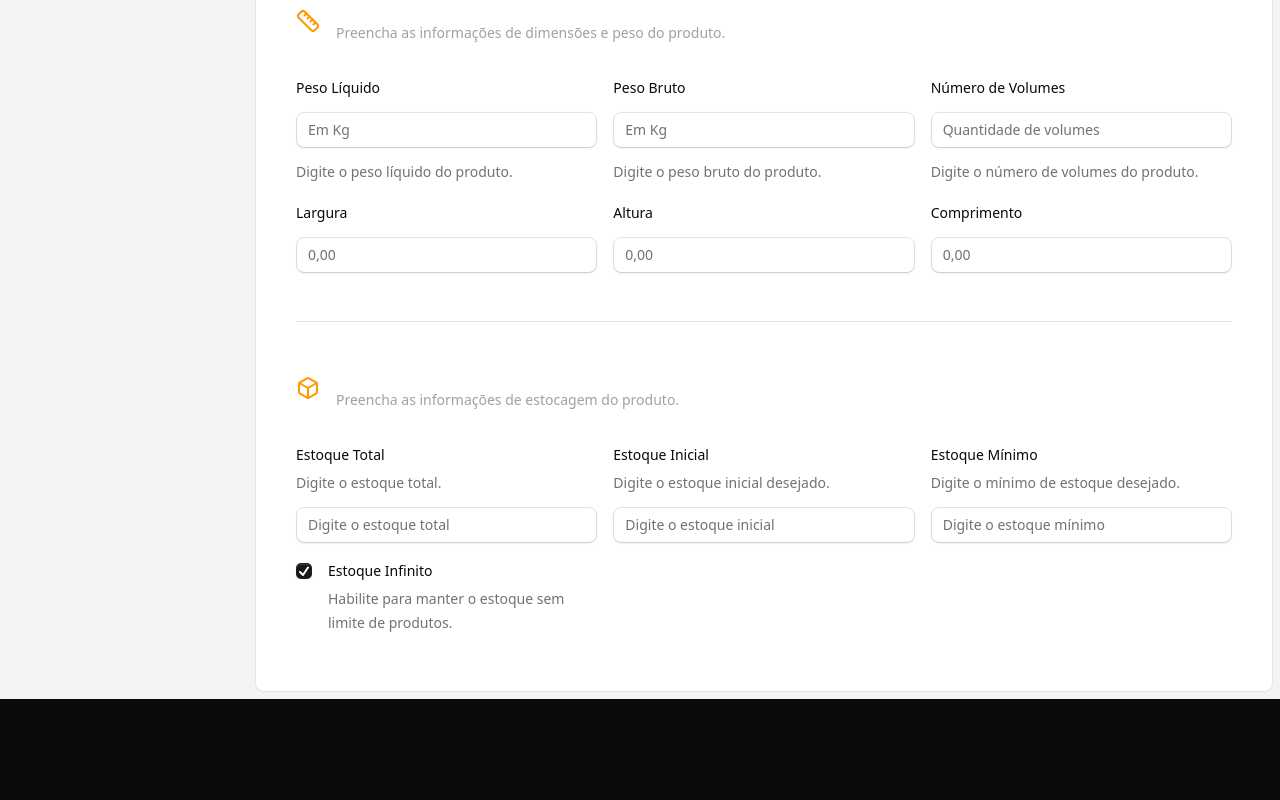
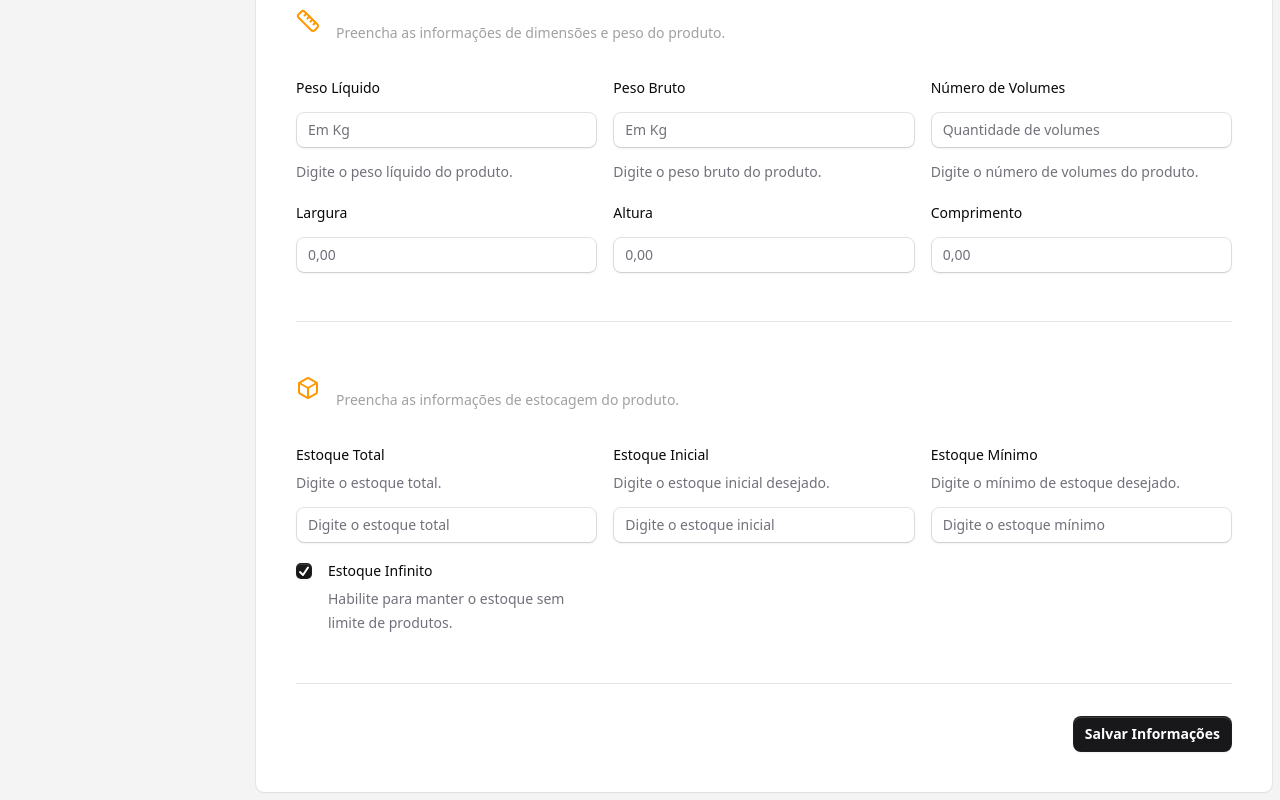
Before and after one commit to pabloalves01/gastro-flow, a React (Vite) app in the folder frontend/: page /produto/novo in a window 1280 px wide. Shown: the part 863-1663 px from the top of the page. Before the commit the page ends 1562 px from the top, so only its background shows below. Built offline with nearby package versions, Linux system fonts and the light colour scheme.

Commit message:
Adicionado botao para salvar produto

```diff
--- a/frontend/src/pages/produtos/new-product.tsx
+++ b/frontend/src/pages/produtos/new-product.tsx
@@ -2,20 +2,14 @@ import { useState } from "react";
 import Tabs from "../../components/custom/tabs/tabs";
 import SectionText from "../../components/text/section-text";
 import { Select } from "../../components/ui/catalyst/select";
-
-import {
-  Description,
-  Field,
-  Fieldset,
-  Label,
-} from "../../components/ui/catalyst/fieldset";
+import { Description, Field, Fieldset, Label } from "../../components/ui/catalyst/fieldset";
 import { Input } from "../../components/ui/catalyst/input";
 import { Checkbox, CheckboxField, CheckboxGroup } from "../../components/ui/catalyst/checkbox";
 import { Box, Image, Package, Plus, Ruler, Tags } from "lucide-react";
-import { Button, Textarea } from "@headlessui/react";
 import { Breadcrumb } from "../../components/custom/breadcrumbs/breadcrumb";
 import { Divider } from "../../components/ui/catalyst/divider";
-
+import { Button } from "../../components/ui/catalyst/button";
+import { Textarea } from "../../components/ui/catalyst/textarea";
 const productTabs = [
   { name: "dados gerais", href: "#" },
   { name: "dados complementares", href: "#" },
@@ -254,7 +248,6 @@ function ProductForm() {
                         Habilite para manter o estoque sem limite de produtos.
                       </Description>
                     </CheckboxField>
-
                   </CheckboxGroup>
                 </Fieldset>
 
@@ -291,7 +284,7 @@ function ProductForm() {
                 <Label>Descrição</Label>
                 <Description className="mb-4">Uma breve descrição com informações sobre o produto.</Description>
                 <Textarea
-                  className="w-full border border-zinc-950/10 data-hover:border-zinc-950/20 dark:border-white/10 dark:data-hover:border-white/20 rounded-lg text-sm text-white placeholder:text-zinc-500 p-2"
+                  className=""
                   name="name"
                   placeholder="Digite a descrição do produto"
                 />
@@ -347,6 +340,13 @@ function ProductForm() {
           </div>
         )}
       </div>
+      <Divider className="mt-12 mb-8" />
+
+      <div className="flex justify-end mt-4">
+        <Button className="hover:bg-[#FF9800] cursor-pointer">
+          Salvar Informações
+        </Button>
+      </div>
     </div >
   );
 }
```
